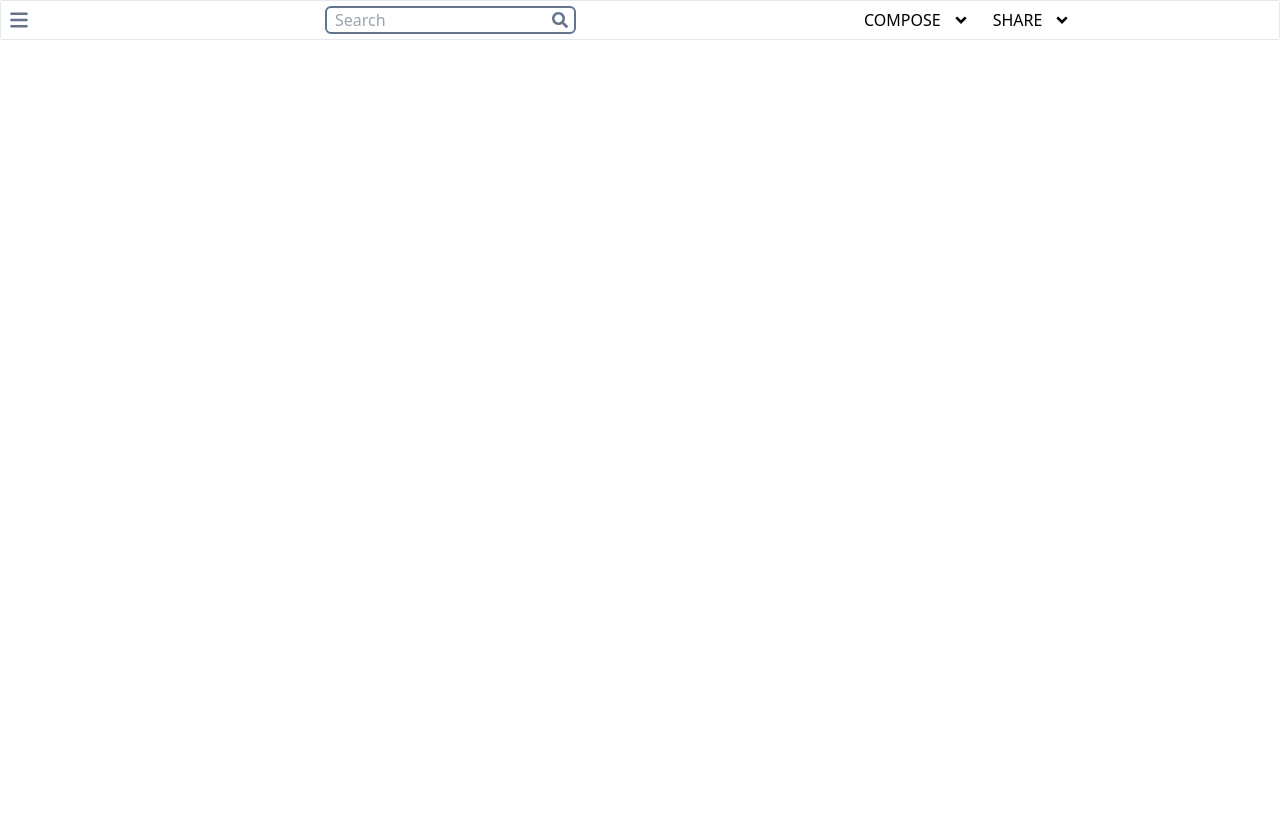
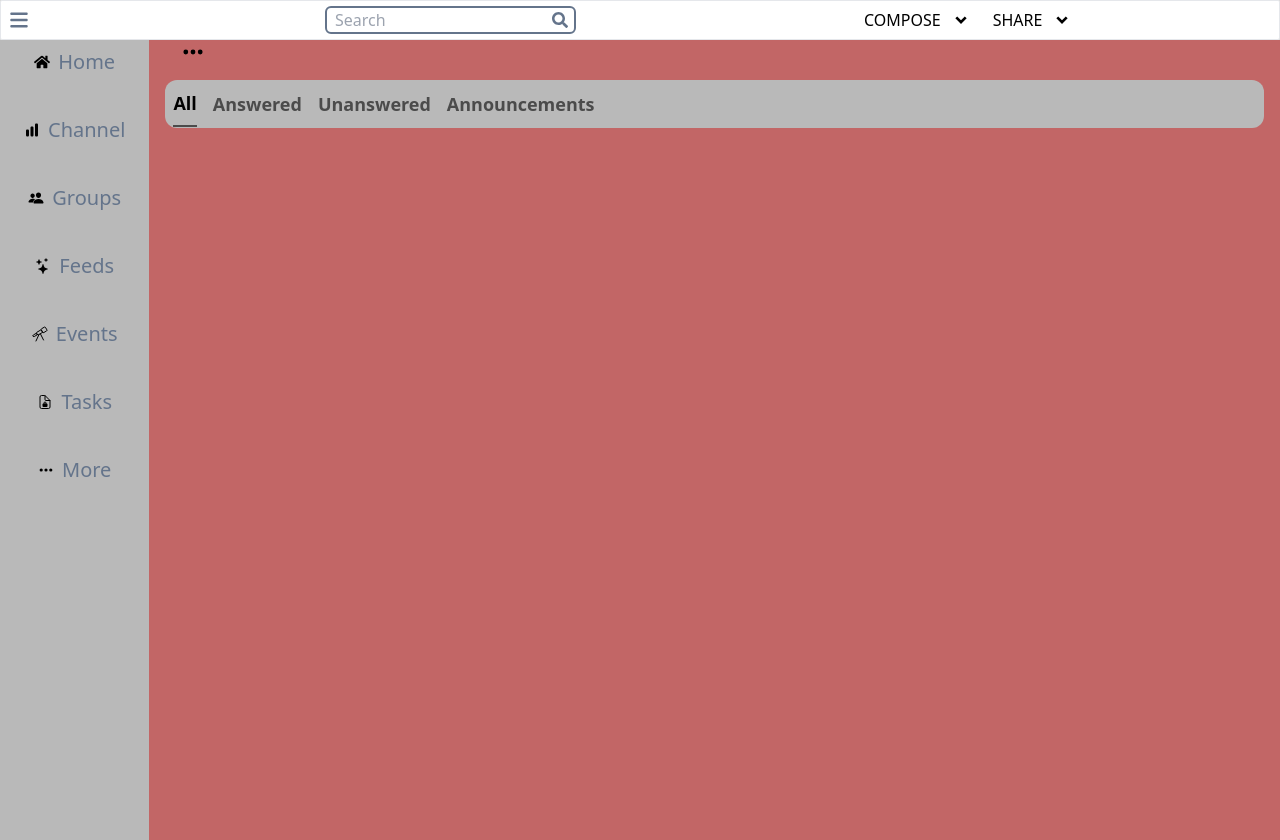
Before and after one commit to Robertpaschal/Portfolio_Project, a React (Create React App) app in the folder Writing_assistant/frontend/: page /dashboard in a window 1280 px wide. Before the commit the page ends 800 px from the top, so only its background shows below. Built offline with nearby package versions, Linux system fonts and the light colour scheme.

Commit message:
feat: Update Dashboard page with sidebar and mini navigation bar

```diff
--- a/Writing_assistant/frontend/src/pages/Dashboard.js
+++ b/Writing_assistant/frontend/src/pages/Dashboard.js
@@ -1,11 +1,20 @@
 import React from 'react'
 import Dashboard_navbar from '../components/dashboard_navbar';
+import Sidebar1 from '../components/sidebar1';
+import Dashboard_mini_navbar2 from '../components/dashboard_mini_navbar2';
 
 
 const Dashboard = () => {
   return (
-    <div>
+    <div className='bg-[#D9D9D9]'>
       <Dashboard_navbar />
+      <div className='flex '>
+        <div className='hidden lg:block'>
+          <Sidebar1 />
+        </div>
+        <Dashboard_mini_navbar2 />
+
+      </div>
     </div>
   )
 }
```
